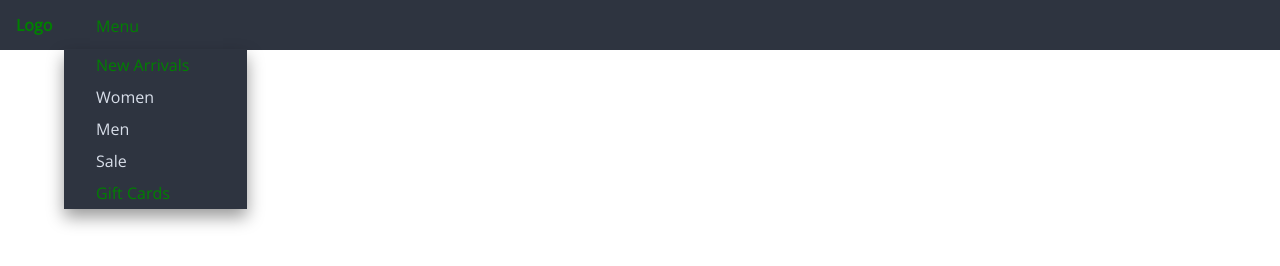
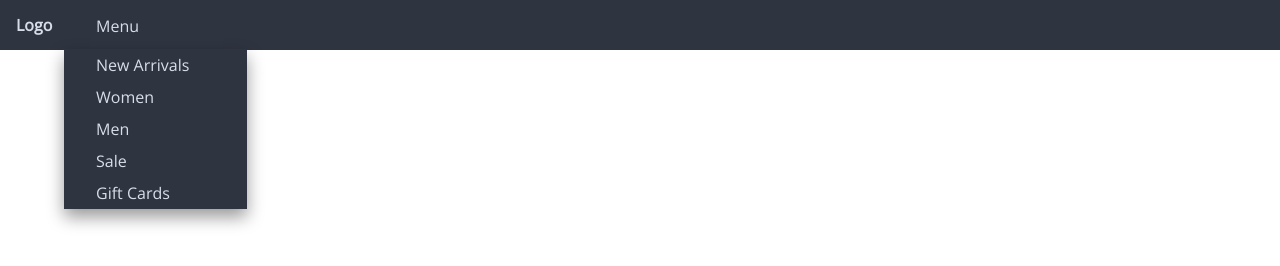
Before and after one commit to fjuren/Design-components, a website: page Dropdown-menus/index.html in a window 1280 px wide. Drawn offline with nearby package versions, Linux system fonts and the light colour scheme.

Commit message:
Reconfig navbar menu component to button with styling

```diff
--- a/Dropdown-menus/index.html
+++ b/Dropdown-menus/index.html
@@ -12,7 +12,7 @@
 <body>
     <nav class="navbar">
         <div class="nav-item"><a href="#" class="nav-logo"><b>Logo</b></a></div>
-        <div class="nav-item"><a href="#" id="navBurger-item">Menu</a></div>  <!-- beside hamburger -->
+        <div class="nav-item"><button id="navBurger-item">Menu</button></div>  <!-- beside hamburger -->
         <div class="nav-menu">
             <!-- emmet ul.nav-menu>li.menu-item*5>a -->
             <div class="menu-item">
--- a/Dropdown-menus/styles.css
+++ b/Dropdown-menus/styles.css
@@ -32,13 +32,22 @@ button:active {
 }
 
 #navBurger-item {
+    background-color: inherit;
+    border: none;
+    color: #D8DEE9;
     display: inline-block;
     position: absolute;
+    font-size: inherit;
+    text-align: left;
+    padding: 0;
     left: 6rem;
     top: 0.6rem;
     line-height: 2rem;
     width: 7rem;
     height: 2rem;
+}
+#navBurger-item:hover {
+    cursor: pointer;
 }
 
 .menu-item {
@@ -139,7 +148,7 @@ a {
   }
 
   a:link {
-    color: green;
+    color: #D8DEE9;
     /* background-color: transparent; */
     text-decoration: none;
   }
```
